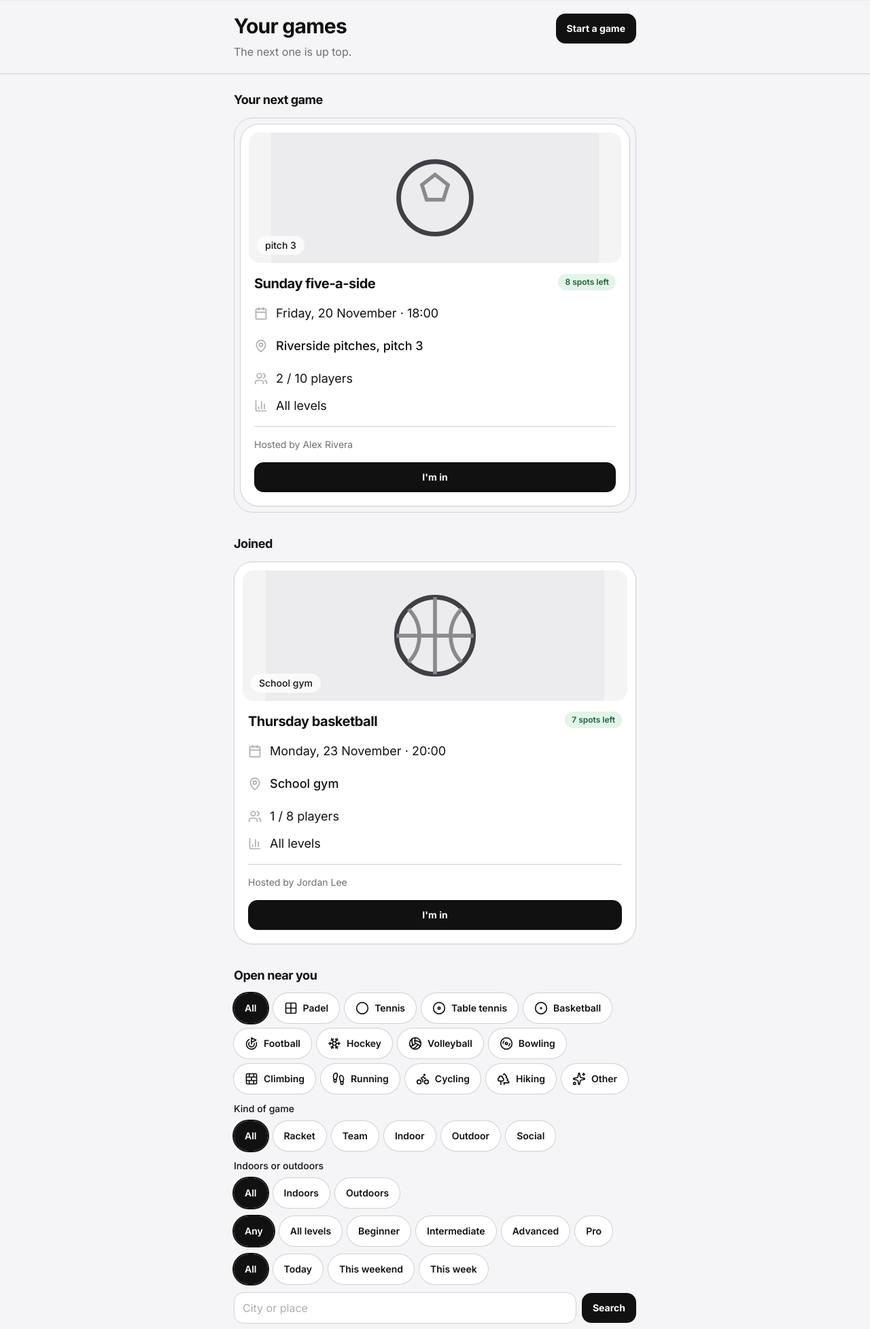
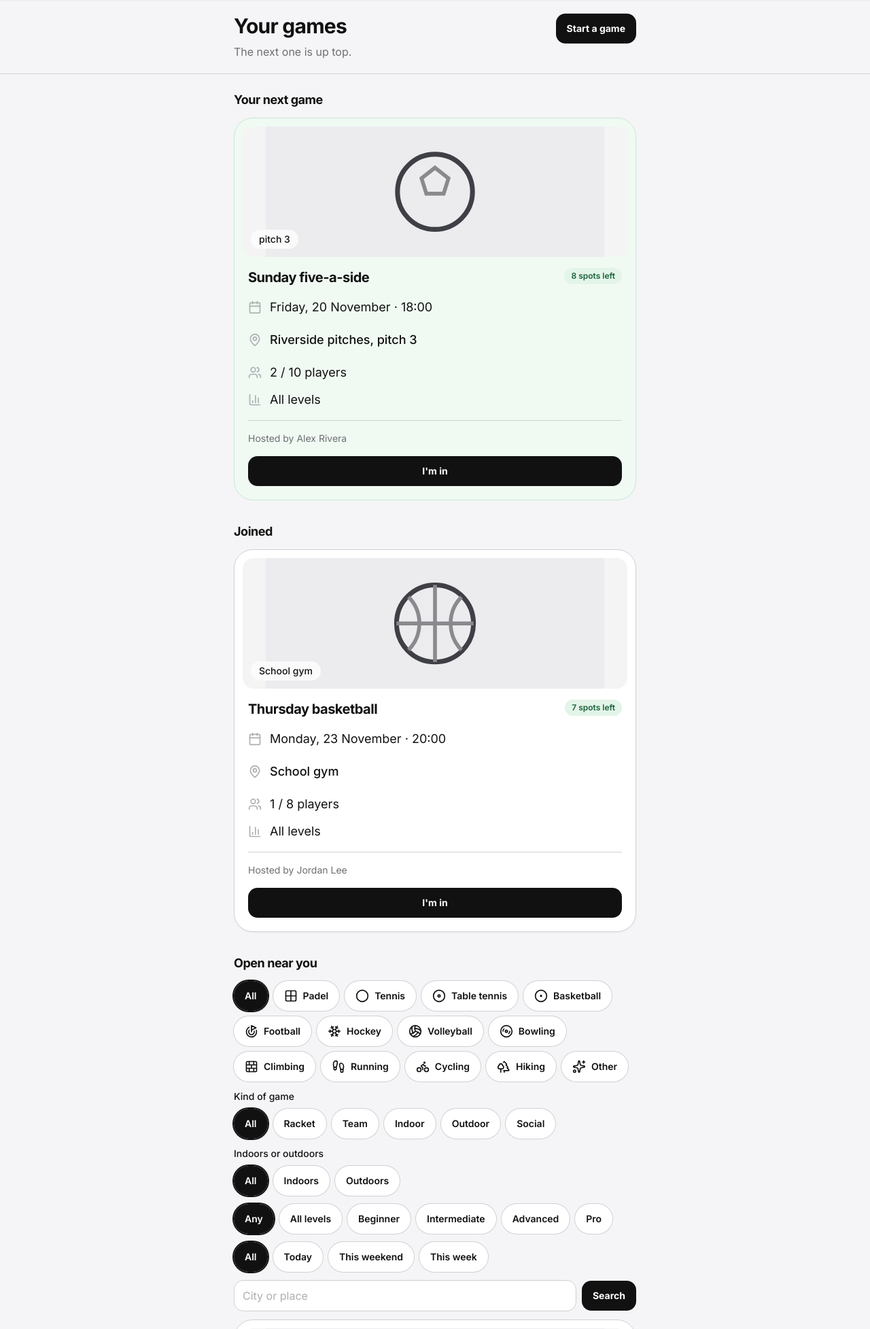
Before and after one commit to krists-v/meetup, a Laravel app: page /dashboard in a window 1280 px wide. Shown: the part 65-2020 px from the top of the page at 68% size. Run offline with Laravel 12, Linux system fonts and the light colour scheme; a user stored in the database is signed in; data comes from the database, SQL or seed files in the repository; data that the repository does not hold is empty; style sheets or scripts are compiled from the project's sources; some libraries are stand-ins or nearby versions.

Commit message:
Highlight the next game with one green edge.
Co-authored-by: Krists <krists-v@users.noreply.github.com>

```diff
--- a/resources/css/app.css
+++ b/resources/css/app.css
@@ -55,6 +55,8 @@
     --sand: 231 211 191;
     --success: 28 99 59;
     --success-soft: 227 244 232;
+    --highlight: 240 250 243;
+    --highlight-line: 197 232 208;
     --warn: 154 103 0;
     --warn-soft: 255 248 235;
     --danger: 180 35 24;
@@ -105,6 +107,8 @@
     --color-sand: rgb(var(--sand));
     --color-success: rgb(var(--success));
     --color-success-soft: rgb(var(--success-soft));
+    --color-highlight: rgb(var(--highlight));
+    --color-highlight-line: rgb(var(--highlight-line));
     --color-warn: rgb(var(--warn));
     --color-warn-soft: rgb(var(--warn-soft));
     --color-danger: rgb(var(--danger));
--- a/resources/views/components/ui/game-card.blade.php
+++ b/resources/views/components/ui/game-card.blade.php
@@ -1,6 +1,12 @@
-@props(['event'])
+@props(['event', 'highlight' => false])
 
-<article style="--vt-name: game-{{ $event->id }}" {{ $attributes->merge(['class' => 'overflow-hidden rounded-card border border-line bg-white shadow-card']) }}>
+@php
+    $frame = $highlight
+        ? 'border-highlight-line bg-highlight'
+        : 'border-line bg-white shadow-card';
+@endphp
+
+<article style="--vt-name: game-{{ $event->id }}" @if ($highlight) data-highlight="1" @endif {{ $attributes->merge(['class' => "overflow-hidden rounded-card border {$frame}"]) }}>
     <div class="relative px-3 pt-3">
         <a href="{{ route('events.show', $event) }}" class="block overflow-hidden rounded-2xl">
             <img src="{{ $event->photoUrl() }}" alt="{{ $event->sportLabel() }}" class="h-48 w-full object-cover" />
--- a/resources/views/dashboard.blade.php
+++ b/resources/views/dashboard.blade.php
@@ -12,9 +12,7 @@
     <div class="space-y-8">
         @if ($nextGame)
             <x-ui.section title="Your next game">
-                <div class="rounded-card border border-line p-2">
-                    <x-ui.game-card :event="$nextGame" />
-                </div>
+                <x-ui.game-card :event="$nextGame" highlight />
             </x-ui.section>
         @elseif (! $hasGames)
             <x-ui.empty-state
--- a/tailwind.config.js
+++ b/tailwind.config.js
@@ -38,6 +38,10 @@ export default {
                 success: {
                     DEFAULT: 'rgb(var(--success) / <alpha-value>)',
                     soft: 'rgb(var(--success-soft) / <alpha-value>)',
+                },
+                highlight: {
+                    DEFAULT: 'rgb(var(--highlight) / <alpha-value>)',
+                    line: 'rgb(var(--highlight-line) / <alpha-value>)',
                 },
                 warn: {
                     DEFAULT: 'rgb(var(--warn) / <alpha-value>)',
```
Also changed, not shown: tests/Feature/DashboardTest.php (+6 -2 lines), tests/Feature/DesignSystemTest.php (+27 -0 lines), .cursor/skills/varza-ux/SKILL.md, 1 other file.
